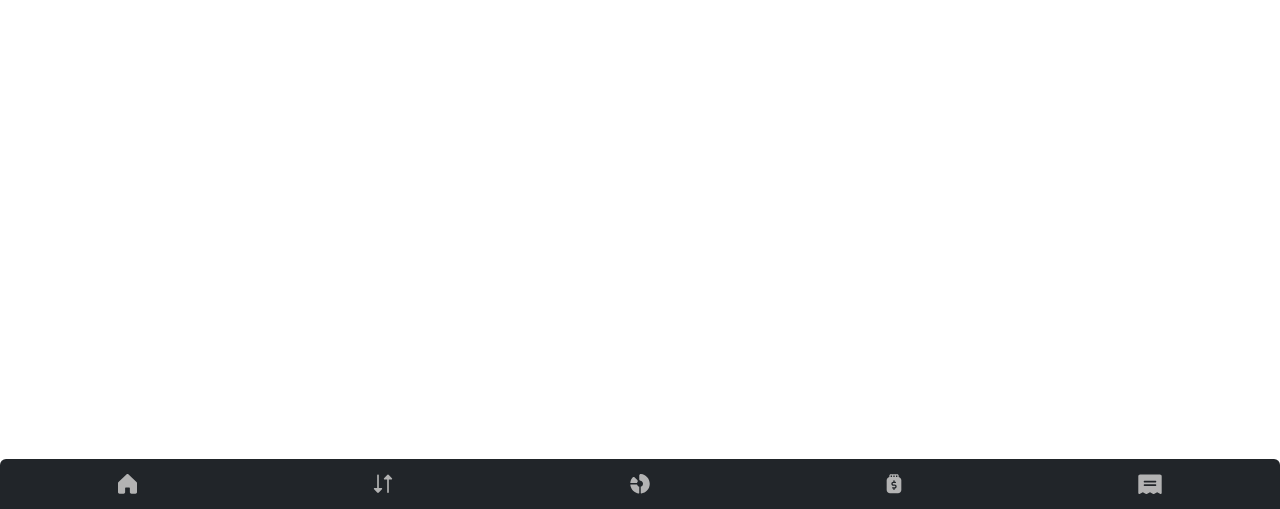
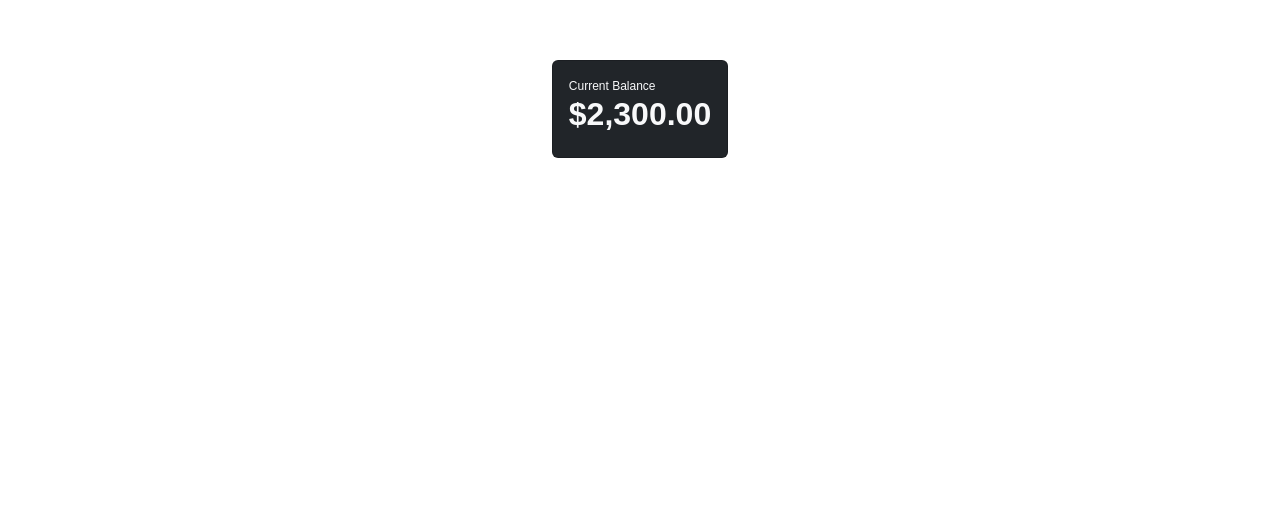
Before and after one commit to abdalsimam1-sketch/personal-finance-app, a React (Vite) app: page /test in a window 1280 px wide. Shown: the part 291-800 px from the top of the page. Built offline with nearby package versions, Linux system fonts and the light colour scheme.

Commit message:
fix : moved balnce card to ui from layout and made balance card more dynamic by giving it props

```diff
--- /dev/null
+++ b/src/components/UI/BalanceCard.jsx
@@ -0,0 +1,15 @@
+import React from "react";
+
+export const BalanceCard = ({ background, label, amount, currency }) => {
+  return (
+    <div
+      className={`card p-3 ${background} ${background === "bg-dark" ? "text-light" : ""}`}
+    >
+      <span className="text-preset-5">{label}</span>
+      <h1 className="text-preset-1">
+        <span>{currency}</span>
+        {amount}
+      </h1>
+    </div>
+  );
+};
--- a/src/pages/TestingPage.jsx
+++ b/src/pages/TestingPage.jsx
@@ -2,13 +2,19 @@ import { Button } from "../components/UI/Button";
 import { Sidebar } from "../components/Layout/Sidebar";
 import { Input } from "../components/UI/Input";
 import { MobileNav } from "../components/Layout/MobileNav";
+import { BalanceCard } from "../components/UI/BalanceCard";
 export const TestingPage = () => {
   return (
     <div
       className="d-flex justify-content-center align-items-center p-5"
       style={{ width: "100%", height: "100vh" }}
     >
-      <MobileNav></MobileNav>
+      <BalanceCard
+        currency="$"
+        label="Current Balance"
+        amount="2,300.00"
+        background="bg-dark"
+      ></BalanceCard>
     </div>
   );
 };
```
Also changed, not shown: src/components/Layout/BalanceCard.jsx (deleted, +0 -13 lines).
